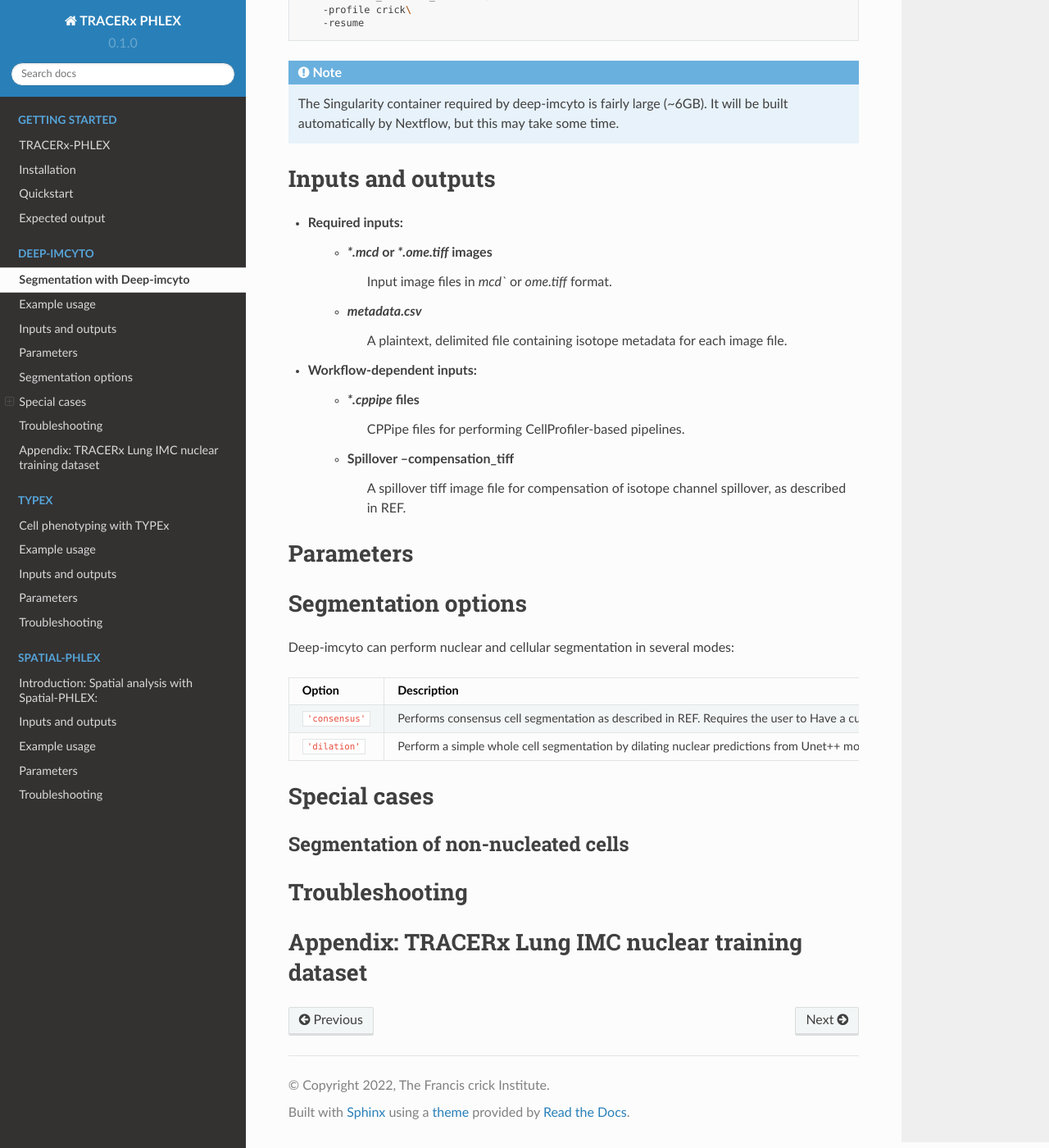
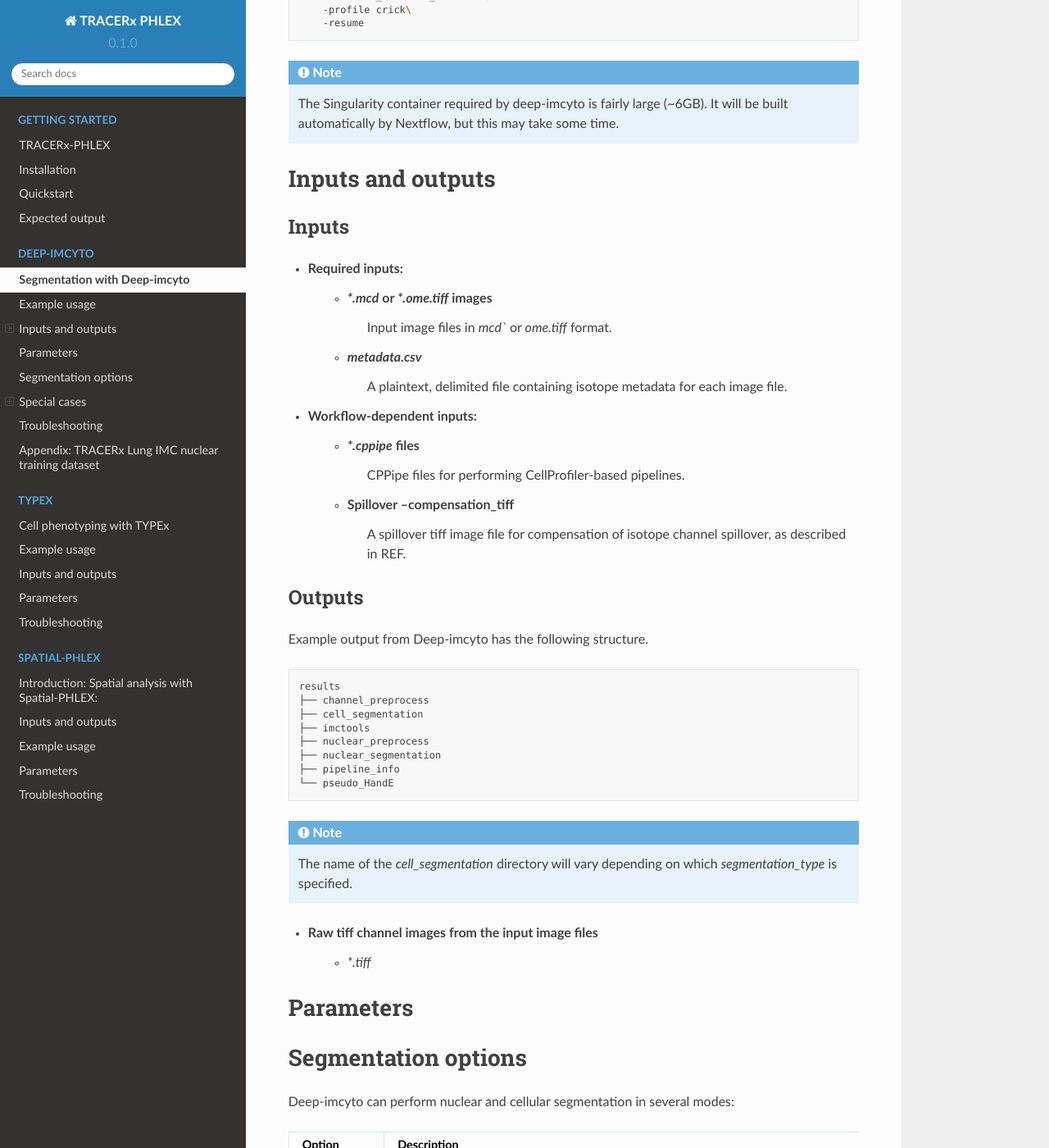
Before and after one commit to Precancer/PHLEX-test, a Sphinx documentation site: the page built from docs/source/deep-imcyto.rst, in a window 1280 px wide and 1400 px high, scrolled down 1302 px. Shown: the whole window at 82% size. Built offline with Sphinx 7.4.7 and the Read the Docs theme 2.0.0, drawn with Linux system fonts in a browser that asks for light colours; pages that are not in the unit, such as notebooks, are missing from menus.

Commit message:
edit deepimcyto

```diff
--- a/docs/source/deep-imcyto.rst
+++ b/docs/source/deep-imcyto.rst
@@ -71,6 +71,8 @@ Deep-imcyto can be run from a bash wrapper in the deep-imcyto root directory as
 
 Inputs and outputs
 ==================
+Inputs
+-------
 - Required inputs:
     - `*.mcd` or `*.ome.tiff` images
         Input image files in `mcd`` or `ome.tiff` format.
@@ -81,6 +83,29 @@ Inputs and outputs
         CPPipe files for performing CellProfiler-based pipelines.
     - Spillover --compensation_tiff
         A spillover tiff image file for compensation of isotope channel spillover, as described in REF.
+
+Outputs
+-------
+
+Example output from Deep-imcyto has the following structure.
+
+.. code-block:: bash
+
+   results
+   ├── channel_preprocess
+   ├── cell_segmentation
+   ├── imctools
+   ├── nuclear_preprocess
+   ├── nuclear_segmentation
+   ├── pipeline_info
+   └── pseudo_HandE
+
+.. note::
+
+    The name of the `cell_segmentation` directory will vary depending on which `segmentation_type` is specified.
+
+- Raw tiff channel images from the input image files
+    - `*.tiff`
 
 Parameters
 ============
--- a/docs/source/index.rst
+++ b/docs/source/index.rst
@@ -8,15 +8,15 @@ Check out the :ref:`installation` and :ref:`quickstart` guides for information o
 TRACERx-PHLEX contains three submodules, each devoted to a different problem in multiplex image processing:
 
 
-- **:ref:`PHLEX:Deep-imcyto<imcyto_anchor>`**
+** - :ref:`PHLEX:Deep-imcyto<imcyto_anchor>`**
 
       Nuclear and cellular segmentation in multiplex images.
 
-- **:ref:`PHLEX:TYPEx<TYPEx_anchor>`**
+** - :ref:`PHLEX:TYPEx<TYPEx_anchor>`**
 
       Cellular phenotyping from marker expression intensities derived from multiplex images.
 
-- **:ref:`Spatial-PHLEX`**
+** - :ref:`Spatial-PHLEX`**
 
       Automated spatial analysis of cell coordinate data.
 
```
